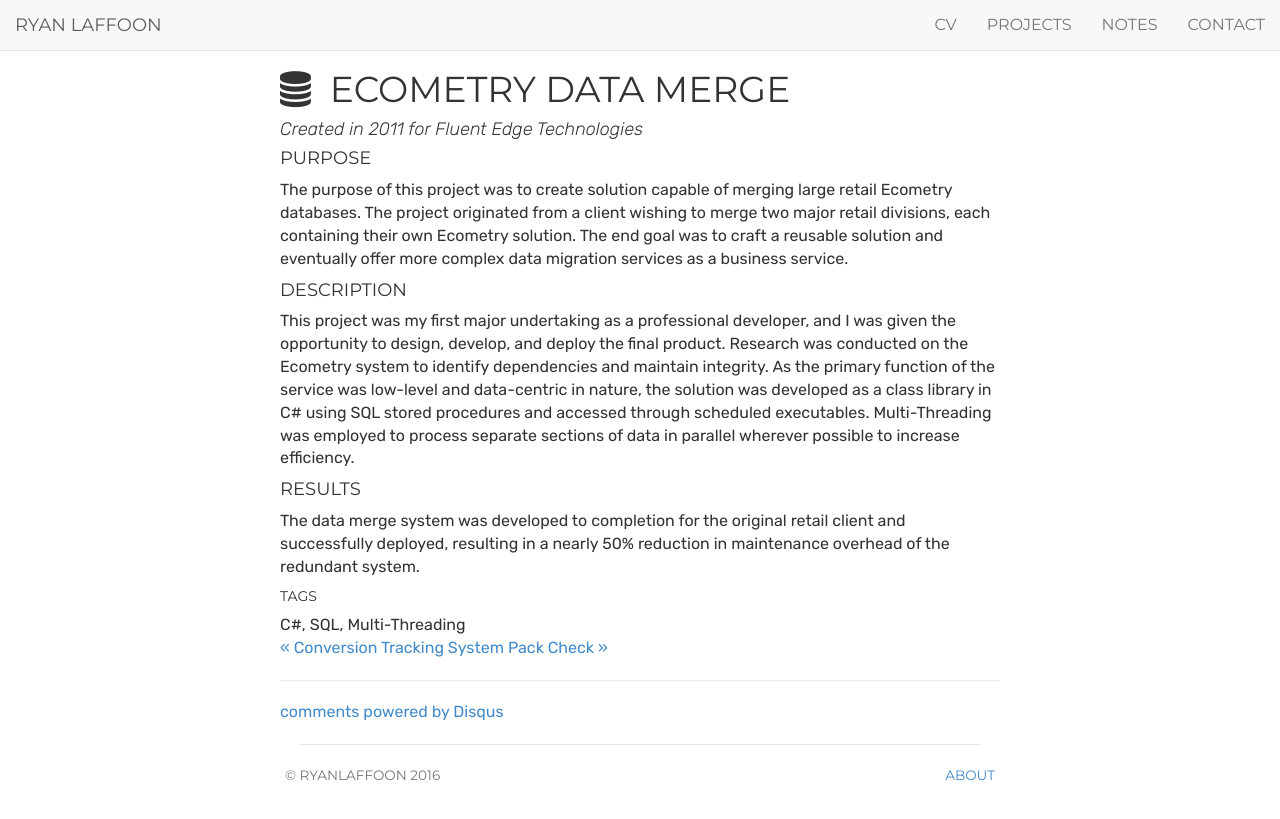
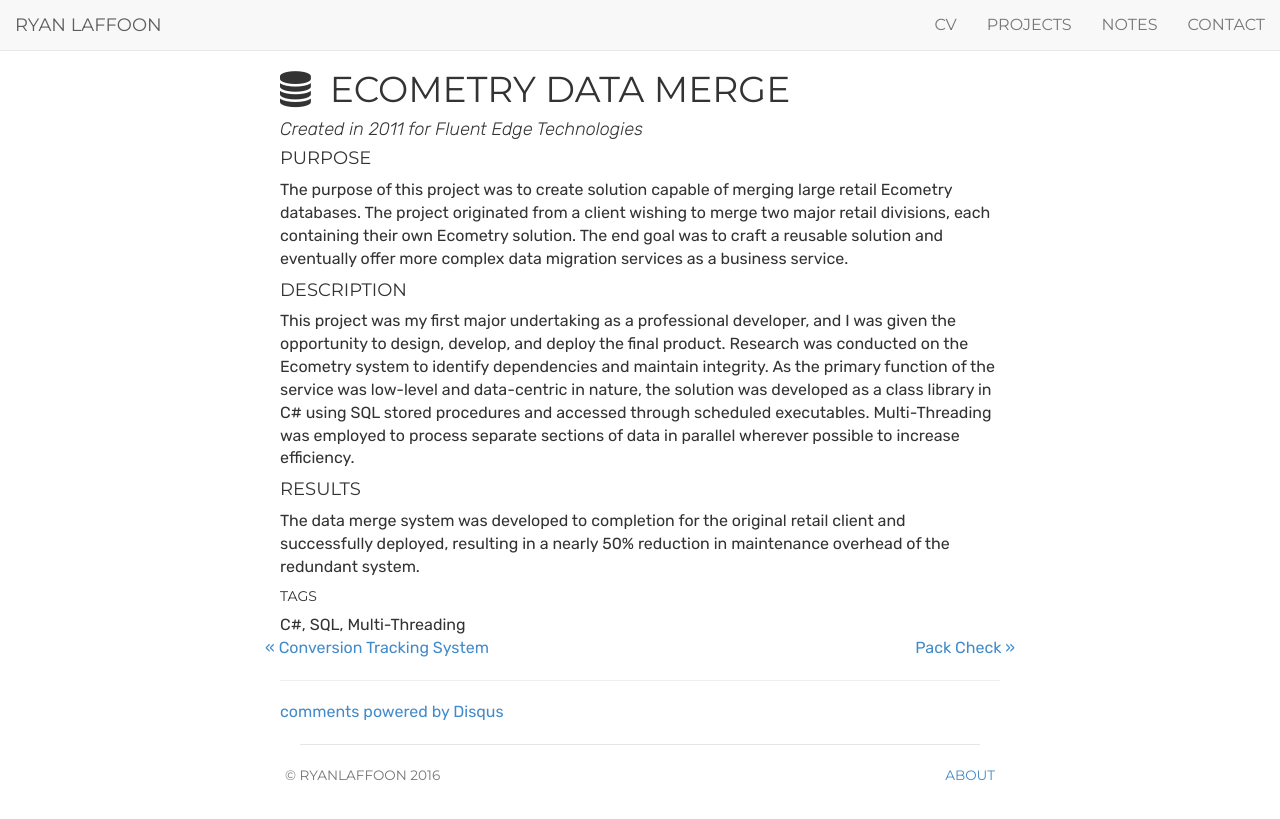
Before and after one commit to ryanlaffoon/ryanlaffoon.github.io, a Jekyll site: the page built from _projects/Ecometry-Data-Merge.md, in a window 1280 px wide. Shown: the top 819 px of the page. Built offline with Jekyll 4.4.1, drawn with Linux system fonts in a browser that asks for light colours; comment, search, counter and statistics services are not loaded.

Commit message:
Update pagenavigation.html

```diff
--- a/_includes/pagenavigation.html
+++ b/_includes/pagenavigation.html
@@ -1,8 +1,8 @@
-<div class="pagenavigation">
+<div class="pagenavigation row">
   {% if page.previous.url %}
-    <a class="prev" href="{{page.previous.url}}">&laquo; {{page.previous.title}}</a>
+    <span class="pull-left"><a class="prev" href="{{page.previous.url}}">&laquo; {{page.previous.title}}</a></span>
   {% endif %}
   {% if page.next.url %}
-    <a class="next" href="{{page.next.url}}">{{page.next.title}} &raquo;</a>
+    <span class="pull-right"><a class="next" href="{{page.next.url}}">{{page.next.title}} &raquo;</a></span>
   {% endif %}
 </div>
```
